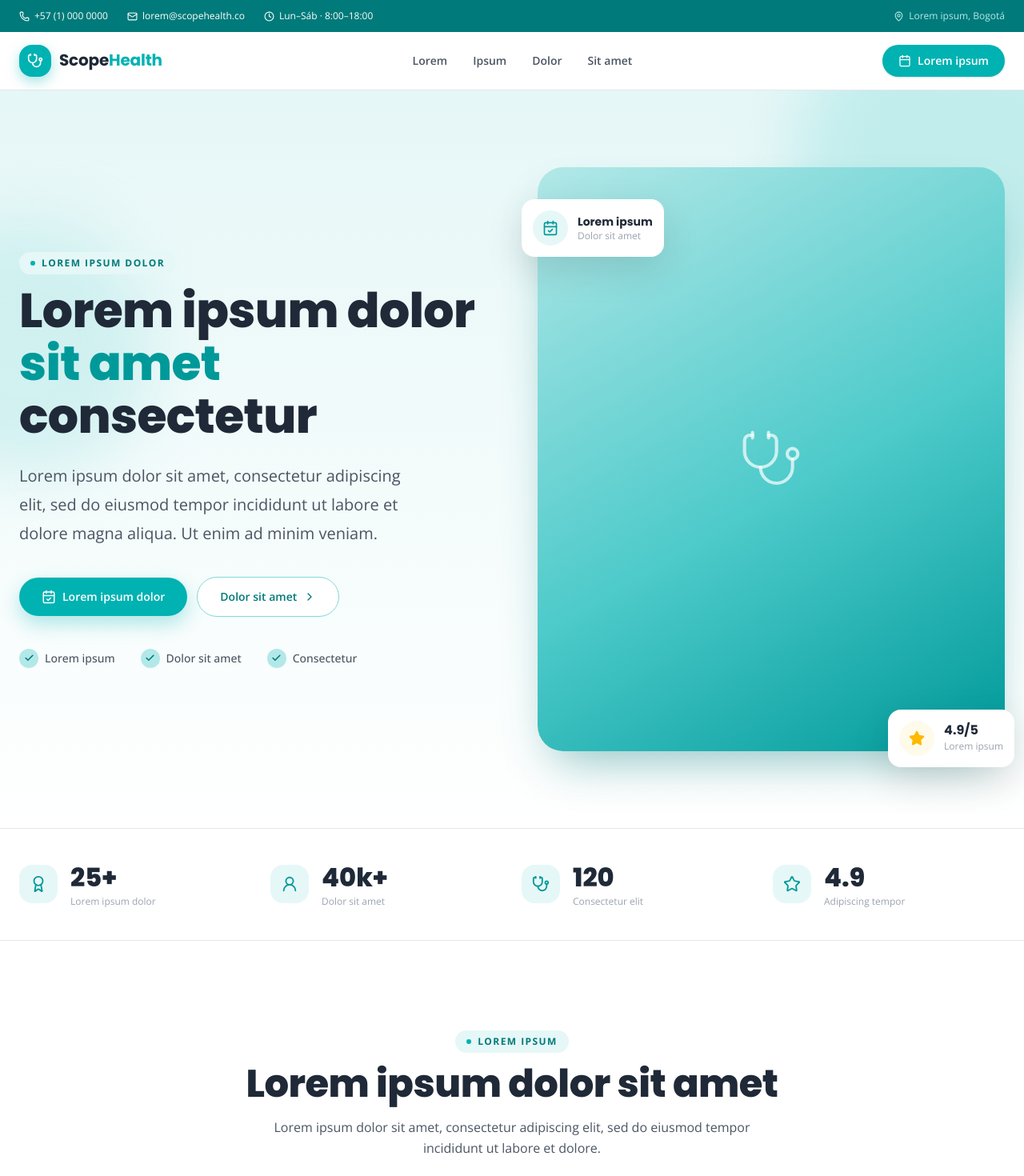
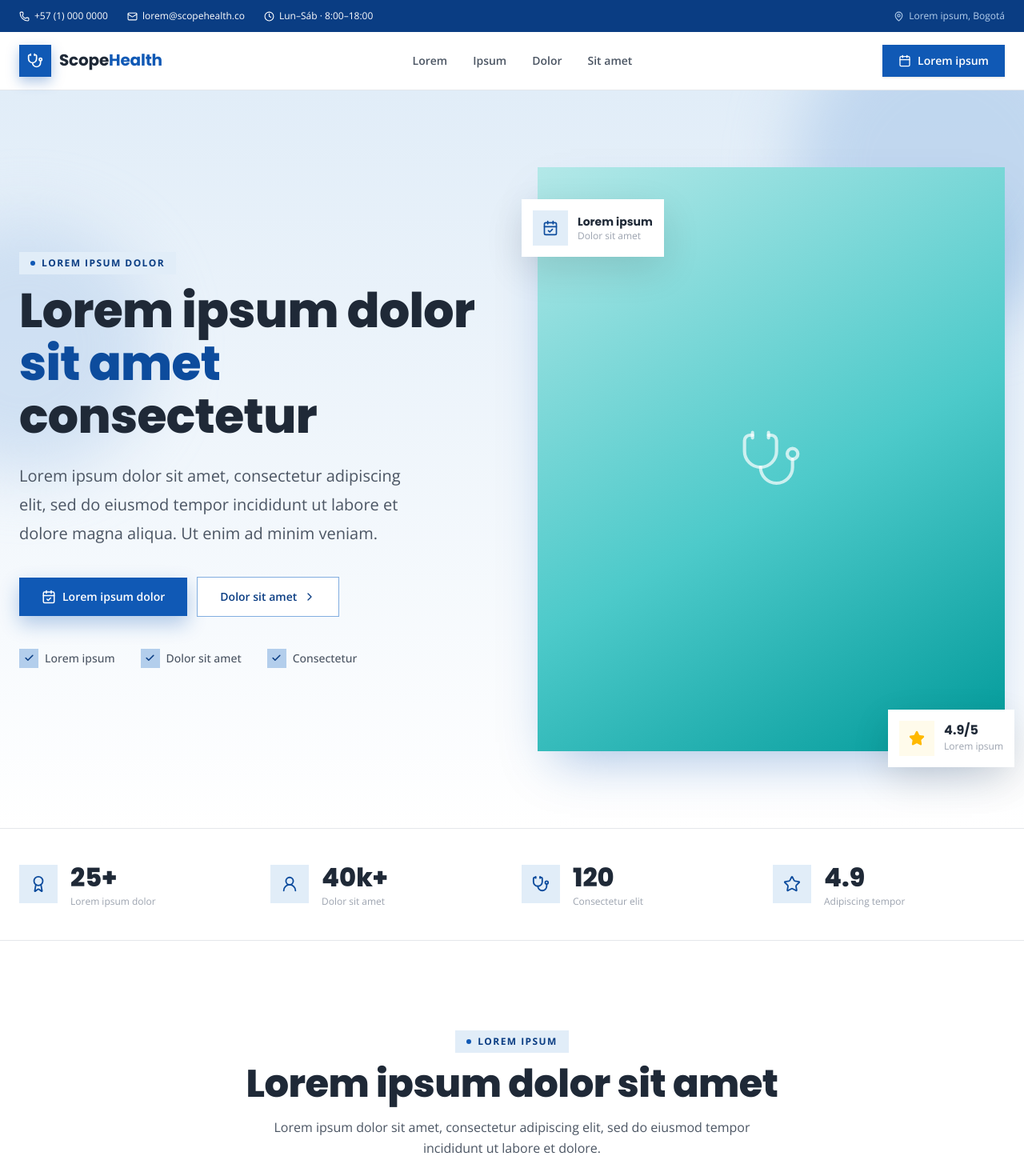
Before and after one commit to Rigo9119/scope-healthcare, a React (Vite) app: page / in a window 1280 px wide. Shown: the top 1470 px of the page at 80% size. Built offline with nearby package versions, Linux system fonts and the light colour scheme.

Commit message:
modifica los colores de la paleta y quita los bordes redondos

```diff
--- a/src/routes/index.tsx
+++ b/src/routes/index.tsx
@@ -129,7 +129,7 @@ function BrandMark({ tone = 'dark' }: { tone?: 'dark' | 'light' }) {
   const text = tone === 'light' ? 'text-white' : 'text-text-primary'
   return (
     <span className="flex items-center gap-2.5">
-      <span className="flex h-10 w-10 items-center justify-center rounded-2xl bg-primary-500 shadow-[0_6px_16px_rgba(0,178,178,0.35)]">
+      <span className="flex h-10 w-10 items-center justify-center bg-primary-500 shadow-[0_6px_16px_rgba(16,89,181,0.35)]">
         <Stethoscope size={20} className="text-white" />
       </span>
       <span className={`font-heading text-lg font-bold tracking-tight ${text}`}>
@@ -199,7 +199,7 @@ function Navbar() {
 
           <a
             href="#contacto"
-            className="hidden items-center gap-2 rounded-full bg-primary-500 px-5 py-2.5 text-sm font-semibold text-white shadow-sm transition hover:bg-primary-600 lg:inline-flex"
+            className="hidden items-center gap-2 bg-primary-500 px-5 py-2.5 text-sm font-semibold text-white shadow-sm transition hover:bg-primary-600 lg:inline-flex"
           >
             <Calendar size={16} /> Lorem ipsum
           </a>
@@ -222,7 +222,7 @@ function Navbar() {
                   key={href}
                   href={href}
                   onClick={() => setOpen(false)}
-                  className="rounded-lg px-3 py-3 text-base font-medium text-text-secondary transition hover:bg-primary-50 hover:text-primary-700"
+                  className="px-3 py-3 text-base font-medium text-text-secondary transition hover:bg-primary-50 hover:text-primary-700"
                 >
                   {label}
                 </a>
@@ -230,7 +230,7 @@ function Navbar() {
               <a
                 href="#contacto"
                 onClick={() => setOpen(false)}
-                className="mt-3 rounded-full bg-primary-500 px-5 py-3 text-center text-sm font-semibold text-white"
+                className="mt-3 bg-primary-500 px-5 py-3 text-center text-sm font-semibold text-white"
               >
                 Lorem ipsum
               </a>
@@ -255,7 +255,7 @@ function Stars({ count }: { count: number }) {
 
 function Eyebrow({ children }: { children: React.ReactNode }) {
   return (
-    <p className="mb-3 inline-flex items-center gap-2 rounded-full bg-primary-50 px-3.5 py-1.5 text-xs font-bold uppercase tracking-[0.12em] text-primary-700">
+    <p className="mb-3 inline-flex items-center gap-2 bg-primary-50 px-3.5 py-1.5 text-xs font-bold uppercase tracking-[0.12em] text-primary-700">
       <span className="h-1.5 w-1.5 rounded-full bg-primary-500" />
       {children}
     </p>
@@ -270,7 +270,7 @@ function ImagePlaceholder({ className = '', icon: Icon = UserRound }: { classNam
       style={{ background: 'linear-gradient(150deg, #b3e8e8 0%, #4dcaca 55%, #009999 100%)' }}
     >
       <Icon size={80} className="text-white/70" strokeWidth={1.25} />
-      <span className="absolute bottom-3 right-4 rounded-full bg-white/85 px-3 py-1 text-[11px] font-semibold text-primary-700">
+      <span className="absolute bottom-3 right-4 bg-white/85 px-3 py-1 text-[11px] font-semibold text-primary-700">
         Imagen
       </span>
     </div>
@@ -306,13 +306,13 @@ function Home() {
             <div className="mt-9 flex flex-col gap-3 sm:flex-row sm:items-center">
               <a
                 href="#contacto"
-                className="inline-flex items-center justify-center gap-2 rounded-full bg-primary-500 px-7 py-3.5 text-sm font-semibold text-white shadow-[0_10px_24px_rgba(0,178,178,0.3)] transition hover:bg-primary-600"
+                className="inline-flex items-center justify-center gap-2 bg-primary-500 px-7 py-3.5 text-sm font-semibold text-white shadow-[0_10px_24px_rgba(16,89,181,0.3)] transition hover:bg-primary-600"
               >
                 <CalendarCheck size={18} /> Lorem ipsum dolor
               </a>
               <a
                 href="#especialidades"
-                className="inline-flex items-center justify-center gap-2 rounded-full border border-primary-200 bg-white px-7 py-3.5 text-sm font-semibold text-primary-700 transition hover:border-primary-400 hover:bg-primary-50"
+                className="inline-flex items-center justify-center gap-2 border border-primary-200 bg-white px-7 py-3.5 text-sm font-semibold text-primary-700 transition hover:border-primary-400 hover:bg-primary-50"
               >
                 Dolor sit amet <ChevronRight size={16} />
               </a>
@@ -320,19 +320,19 @@ function Home() {
 
             <div className="mt-10 flex flex-wrap items-center gap-x-8 gap-y-3 text-sm font-medium text-text-secondary">
               <span className="inline-flex items-center gap-2">
-                <span className="flex h-6 w-6 items-center justify-center rounded-full bg-primary-100">
+                <span className="flex h-6 w-6 items-center justify-center bg-primary-100">
                   <Check size={13} className="text-primary-700" strokeWidth={3} />
                 </span>
                 Lorem ipsum
               </span>
               <span className="inline-flex items-center gap-2">
-                <span className="flex h-6 w-6 items-center justify-center rounded-full bg-primary-100">
+                <span className="flex h-6 w-6 items-center justify-center bg-primary-100">
                   <Check size={13} className="text-primary-700" strokeWidth={3} />
                 </span>
                 Dolor sit amet
               </span>
               <span className="inline-flex items-center gap-2">
-                <span className="flex h-6 w-6 items-center justify-center rounded-full bg-primary-100">
+                <span className="flex h-6 w-6 items-center justify-center bg-primary-100">
                   <Check size={13} className="text-primary-700" strokeWidth={3} />
                 </span>
                 Consectetur
@@ -344,12 +344,12 @@ function Home() {
           <div className="relative">
             <ImagePlaceholder
               icon={Stethoscope}
-              className="aspect-[4/5] w-full rounded-[2rem] shadow-[0_30px_60px_-20px_rgba(0,122,122,0.45)]"
+              className="aspect-[4/5] w-full shadow-[0_30px_60px_-20px_rgba(16,89,181,0.35)]"
             />
 
             {/* floating: appointment */}
-            <div className="absolute -left-5 top-10 hidden items-center gap-3 rounded-2xl bg-white p-3.5 shadow-lg sm:flex">
-              <span className="flex h-11 w-11 items-center justify-center rounded-xl bg-primary-50">
+            <div className="absolute -left-5 top-10 hidden items-center gap-3 bg-white p-3.5 shadow-lg sm:flex">
+              <span className="flex h-11 w-11 items-center justify-center bg-primary-50">
                 <CalendarCheck size={20} className="text-primary-600" />
               </span>
               <div>
@@ -359,8 +359,8 @@ function Home() {
             </div>
 
             {/* floating: rating */}
-            <div className="absolute -bottom-5 -right-3 flex items-center gap-3 rounded-2xl bg-white p-3.5 shadow-lg">
-              <span className="flex h-11 w-11 items-center justify-center rounded-xl bg-amber-50">
+            <div className="absolute -bottom-5 -right-3 flex items-center gap-3 bg-white p-3.5 shadow-lg">
+              <span className="flex h-11 w-11 items-center justify-center bg-amber-50">
                 <Star size={20} className="fill-amber-400 text-amber-400" />
               </span>
               <div>
@@ -377,7 +377,7 @@ function Home() {
         <div className="mx-auto grid max-w-7xl grid-cols-2 gap-6 px-6 py-10 sm:grid-cols-4">
           {stats.map(({ value, label, icon: Icon }) => (
             <div key={label} className="flex items-center gap-4">
-              <span className="flex h-12 w-12 shrink-0 items-center justify-center rounded-2xl bg-primary-50">
+              <span className="flex h-12 w-12 shrink-0 items-center justify-center bg-primary-50">
                 <Icon size={22} className="text-primary-600" />
               </span>
               <div>
@@ -409,9 +409,9 @@ function Home() {
             {specialties.map(({ icon: Icon, title, body }) => (
               <div
                 key={title}
-                className="group rounded-3xl border border-border-default bg-white p-7 shadow-sm transition duration-300 hover:-translate-y-1 hover:border-primary-200 hover:shadow-card"
+                className="group border border-border-default bg-white p-7 shadow-sm transition duration-300 hover:-translate-y-1 hover:border-primary-200 hover:shadow-card"
               >
-                <span className="flex h-14 w-14 items-center justify-center rounded-2xl bg-primary-50 transition group-hover:bg-primary-500">
+                <span className="flex h-14 w-14 items-center justify-center bg-primary-50 transition group-hover:bg-primary-500">
                   <Icon size={26} className="text-primary-600 transition group-hover:text-white" />
                 </span>
                 <h3 className="mt-5 font-heading text-lg font-bold text-text-primary">{title}</h3>
@@ -442,11 +442,11 @@ function Home() {
 
           <div className="grid gap-6 md:grid-cols-2 lg:grid-cols-4">
             {journey.map(({ icon: Icon, title, body }, i) => (
-              <div key={title} className="relative rounded-3xl bg-white p-7 shadow-sm">
-                <span className="absolute -top-4 left-7 flex h-9 w-9 items-center justify-center rounded-full bg-primary-600 font-heading text-sm font-bold text-white shadow-md">
+              <div key={title} className="relative bg-white p-7 shadow-sm">
+                <span className="absolute -top-4 left-7 flex h-9 w-9 items-center justify-center bg-primary-600 font-heading text-sm font-bold text-white shadow-md">
                   {i + 1}
                 </span>
-                <span className="mt-3 flex h-12 w-12 items-center justify-center rounded-2xl bg-primary-50">
+                <span className="mt-3 flex h-12 w-12 items-center justify-center bg-primary-50">
                   <Icon size={24} className="text-primary-600" />
                 </span>
                 <h3 className="mt-4 font-heading text-base font-bold text-text-primary">{title}</h3>
@@ -463,11 +463,11 @@ function Home() {
           <div className="relative order-2 lg:order-1">
             <ImagePlaceholder
               icon={HeartPulse}
-              className="aspect-[5/4] w-full rounded-[2rem] shadow-[0_30px_60px_-20px_rgba(0,122,122,0.4)]"
+              className="aspect-[5/4] w-full shadow-[0_30px_60px_-20px_rgba(16,89,181,0.3)]"
             />
-            <div className="absolute -bottom-5 left-6 right-6 flex items-center justify-between rounded-2xl bg-white px-5 py-4 shadow-lg">
+            <div className="absolute -bottom-5 left-6 right-6 flex items-center justify-between bg-white px-5 py-4 shadow-lg">
               <div className="flex items-center gap-3">
-                <span className="flex h-10 w-10 items-center justify-center rounded-full bg-primary-50">
+                <span className="flex h-10 w-10 items-center justify-center bg-primary-50">
                   <ShieldCheck size={18} className="text-primary-600" />
                 </span>
                 <span className="text-sm font-semibold text-text-primary">Lorem ipsum dolor</span>
@@ -489,7 +489,7 @@ function Home() {
             <div className="mt-8 space-y-6">
               {reasons.map(({ icon: Icon, title, body }) => (
                 <div key={title} className="flex gap-4">
-                  <span className="flex h-12 w-12 shrink-0 items-center justify-center rounded-2xl bg-primary-50">
+                  <span className="flex h-12 w-12 shrink-0 items-center justify-center bg-primary-50">
                     <Icon size={22} className="text-primary-600" />
                   </span>
                   <div>
@@ -519,7 +519,7 @@ function Home() {
             {testimonials.map((t) => (
               <figure
                 key={t.name}
-                className="flex flex-col rounded-3xl bg-white p-7 shadow-sm"
+                className="flex flex-col bg-white p-7 shadow-sm"
               >
                 <Quote size={32} className="text-primary-200" fill="currentColor" />
                 <blockquote className="mt-4 flex-1 text-sm leading-relaxed text-text-secondary">
@@ -530,7 +530,7 @@ function Home() {
                 </div>
                 <figcaption className="mt-5 flex items-center gap-3 border-t border-border-default pt-5">
                   <span
-                    className="flex h-11 w-11 items-center justify-center rounded-full font-heading text-sm font-bold text-white"
+                    className="flex h-11 w-11 items-center justify-center font-heading text-sm font-bold text-white"
                     style={{ backgroundColor: t.avatarBg }}
                   >
                     {t.name.split(' ').map((w) => w[0]).join('')}
@@ -548,10 +548,10 @@ function Home() {
 
       {/* ── CTA ── */}
       <section id="contacto" className="px-6 py-20 lg:py-24">
-        <div className="mx-auto max-w-7xl overflow-hidden rounded-[2.5rem] bg-gradient-to-br from-primary-600 to-primary-800 px-8 py-16 text-center shadow-xl sm:px-16">
+        <div className="mx-auto max-w-7xl overflow-hidden bg-gradient-to-br from-primary-600 to-primary-800 px-8 py-16 text-center shadow-xl sm:px-16">
           <div className="mx-auto max-w-2xl">
             <span className="flex justify-center">
-              <span className="mb-5 inline-flex items-center gap-2 rounded-full bg-white/15 px-4 py-1.5 text-xs font-bold uppercase tracking-[0.12em] text-white">
+              <span className="mb-5 inline-flex items-center gap-2 bg-white/15 px-4 py-1.5 text-xs font-bold uppercase tracking-[0.12em] text-white">
                 <Sparkles size={14} /> Lorem ipsum
               </span>
             </span>
@@ -565,13 +565,13 @@ function Home() {
             <div className="mt-10 flex flex-col items-center gap-3 sm:flex-row sm:justify-center">
               <a
                 href="#contacto"
-                className="inline-flex items-center gap-2 rounded-full bg-white px-8 py-3.5 text-sm font-bold text-primary-700 shadow-lg transition hover:bg-primary-50"
+                className="inline-flex items-center gap-2 bg-white px-8 py-3.5 text-sm font-bold text-primary-700 shadow-lg transition hover:bg-primary-50"
               >
                 <CalendarCheck size={18} /> Lorem ipsum dolor
               </a>
               <a
                 href="tel:+5710000000"
-                className="inline-flex items-center gap-2 rounded-full border border-white/40 px-7 py-3.5 text-sm font-semibold text-white transition hover:bg-white/10"
+                className="inline-flex items-center gap-2 border border-white/40 px-7 py-3.5 text-sm font-semibold text-white transition hover:bg-white/10"
               >
                 <Phone size={16} /> +57 (1) 000 0000
               </a>
--- a/src/styles.css
+++ b/src/styles.css
@@ -2,17 +2,17 @@
 @import "tailwindcss";
 
 @theme {
-  /* COLORS — Primary (teal) */
-  --color-primary-50: #e6f7f7;
-  --color-primary-100: #b3e8e8;
-  --color-primary-200: #80d9d9;
-  --color-primary-300: #4dcaca;
-  --color-primary-400: #26bebe;
-  --color-primary-500: #00b2b2; /* ⚠️  verify against live site */
-  --color-primary-600: #009999;
-  --color-primary-700: #007a7a;
-  --color-primary-800: #005c5c;
-  --color-primary-900: #003d3d;
+  /* COLORS — Primary (navy blue) */
+  --color-primary-50: #e1edf8;
+  --color-primary-100: #b3ceec;
+  --color-primary-200: #82aee0;
+  --color-primary-300: #518dd3;
+  --color-primary-400: #2f74cb;
+  --color-primary-500: #1059b5;
+  --color-primary-600: #0d4c9d;
+  --color-primary-700: #0a3d83;
+  --color-primary-800: #082f68;
+  --color-primary-900: #05204e;
 
   /* COLORS — Neutrals */
   --color-neutral-0: #ffffff;
@@ -38,11 +38,11 @@
   --color-text-secondary: #4b5563;
   --color-text-muted: #9ca3af;
   --color-text-inverse: #ffffff;
-  --color-text-link: #00b2b2;
+  --color-text-link: #1059b5;
 
   /* COLORS — Borders */
   --color-border-default: #e4e7eb;
-  --color-border-focus: #00b2b2;
+  --color-border-focus: #1059b5;
 
   /* COLORS — Status */
   --color-success: #10b981;
@@ -119,7 +119,7 @@
   --shadow-base: 0 4px 12px rgba(0, 0, 0, 0.08);
   --shadow-md: 0 8px 24px rgba(0, 0, 0, 0.1);
   --shadow-lg: 0 16px 48px rgba(0, 0, 0, 0.12);
-  --shadow-card: 0 4px 20px rgba(0, 178, 178, 0.1);
+  --shadow-card: 0 4px 20px rgba(16, 89, 181, 0.1);
 
   /* TRANSITIONS */
   --transition-fast: 150ms ease;
```
